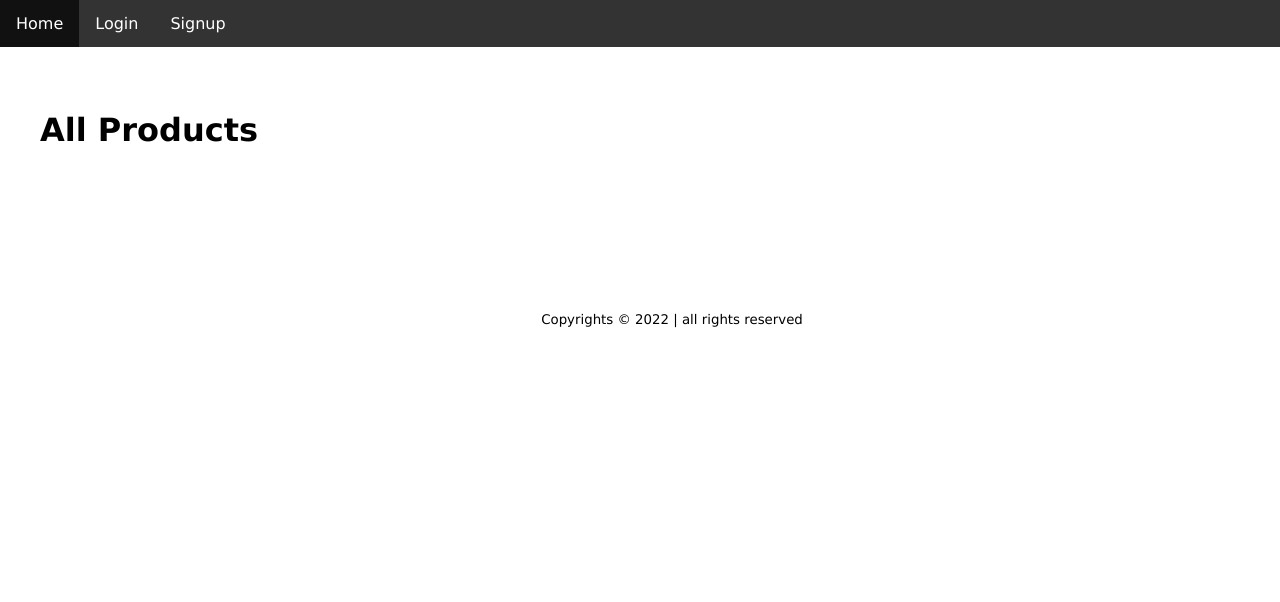
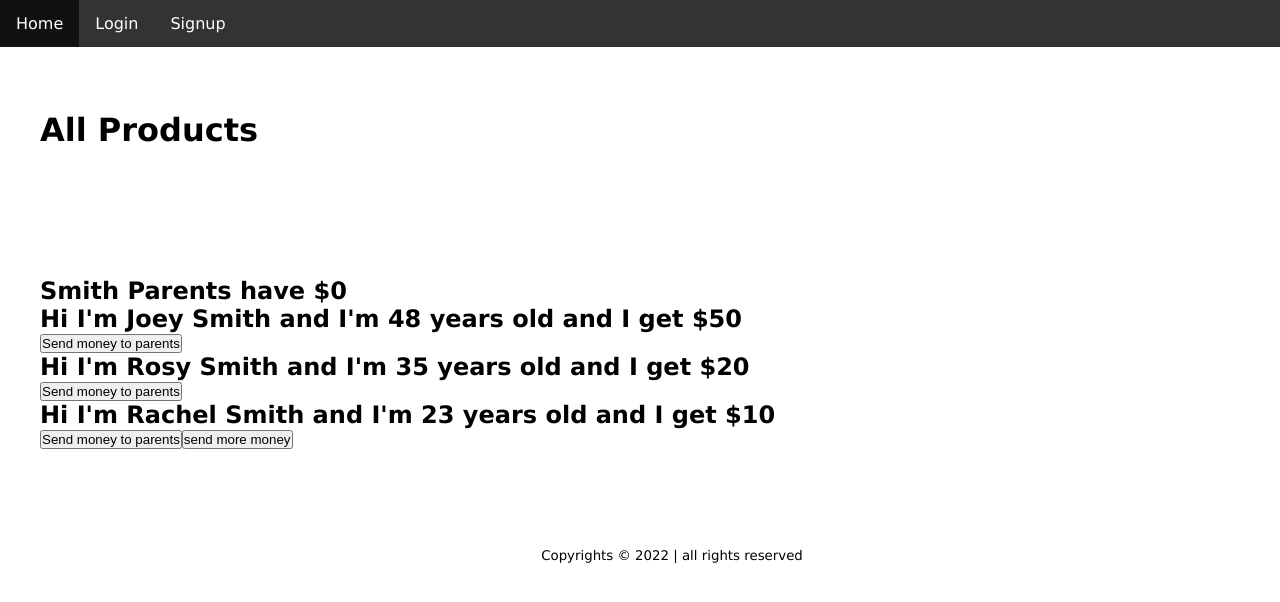
Before and after one commit to coding-mentorship-program/sample-shopping-app-frontend, a React (Create React App) app: page / in a window 1280 px wide. Shown: the top 602 px of the page. Built offline with nearby package versions, Linux system fonts and the light colour scheme.

Commit message:
added props child to parent

```diff
--- /dev/null
+++ b/src/components/ChildComponent.js
@@ -0,0 +1,14 @@
+export default function ChildComponent({ name, age, allowence, setMoneyForParents }) {
+	// destructuring name and age
+	// const name = props.name
+	// const age = props.age
+
+	return (
+		<>
+			<h2>
+				Hi I'm {name} and I'm {age} years old and I get ${allowence}
+			</h2>
+			<button onClick={() => setMoneyForParents(20)}>Send money to parents</button>
+		</>
+	)
+}
--- /dev/null
+++ b/src/components/ParentComponent.js
@@ -0,0 +1,17 @@
+import { useState } from 'react'
+import ChildComponent from './ChildComponent'
+
+export default function ParentComponent() {
+	const [moreMoney, setMoreMoney] = useState(0)
+	const [moneyForParents, setMoneyForParents] = useState(0)
+
+	return (
+		<>
+			<h2>Smith Parents have ${moneyForParents} </h2>
+			<ChildComponent name='Joey Smith' age='48' allowence={50 + moreMoney} setMoneyForParents={setMoneyForParents} />
+			<ChildComponent name='Rosy Smith' age='35' allowence={20 + moreMoney}  setMoneyForParents={setMoneyForParents}/>
+			<ChildComponent name='Rachel Smith' age='23' allowence={10 + moreMoney} setMoneyForParents={setMoneyForParents}/>
+			<button onClick={() => setMoreMoney(10)}>send more money</button>
+		</>
+	)
+}
--- a/src/pages/Home.js
+++ b/src/pages/Home.js
@@ -1,5 +1,6 @@
 import { useState, useEffect } from 'react'
 import { ProductCard } from '../components/ProductCard'
+import ParentComponent from '../components/ParentComponent'
 
 const Home = () => {
 	const [products, setProducts] = useState([])
@@ -19,6 +20,7 @@ const Home = () => {
 		<div className='container'>
 			<h1>All Products</h1>
 			<div className='products'>{allProducts}</div>
+			<ParentComponent />
 		</div>
 	)
 }
```
